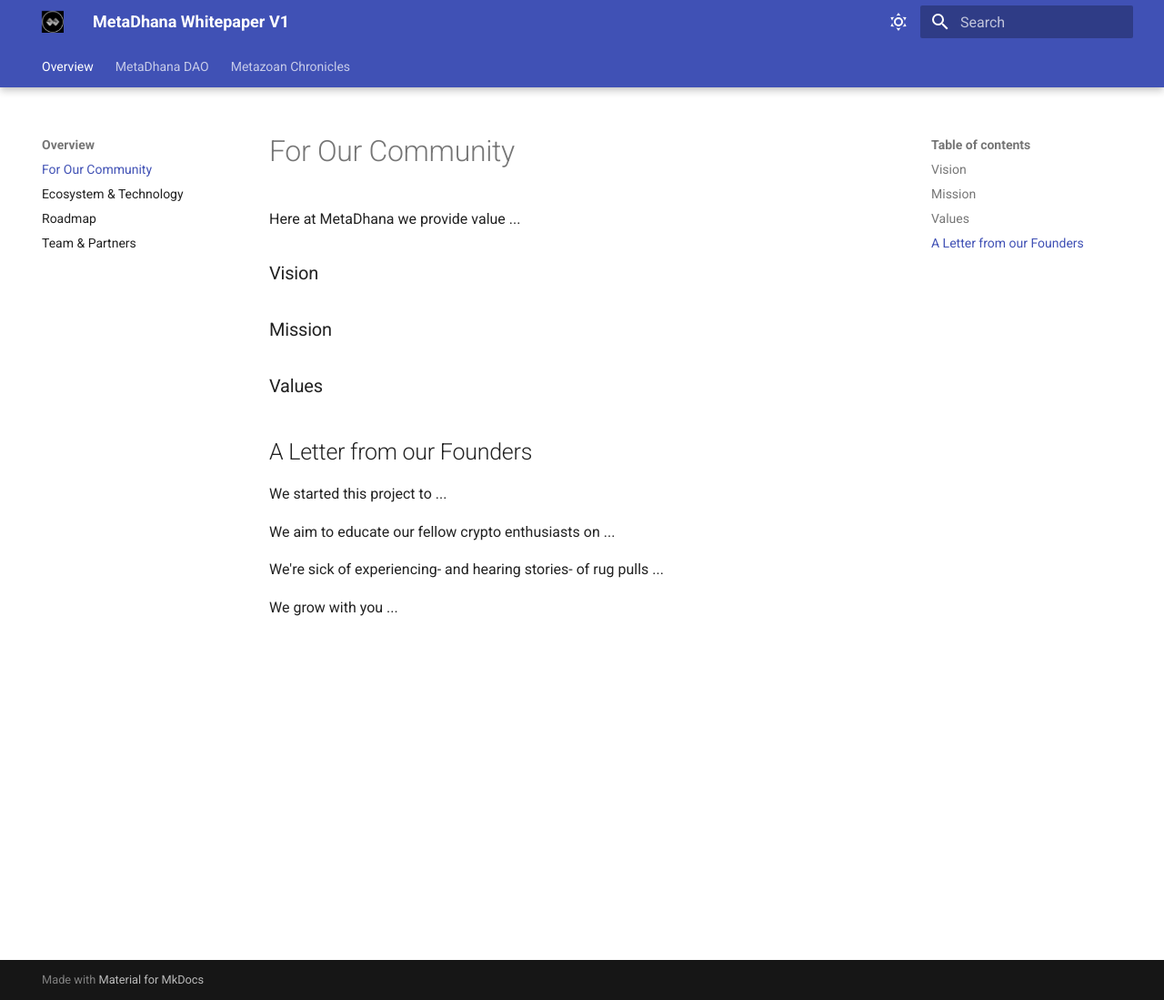
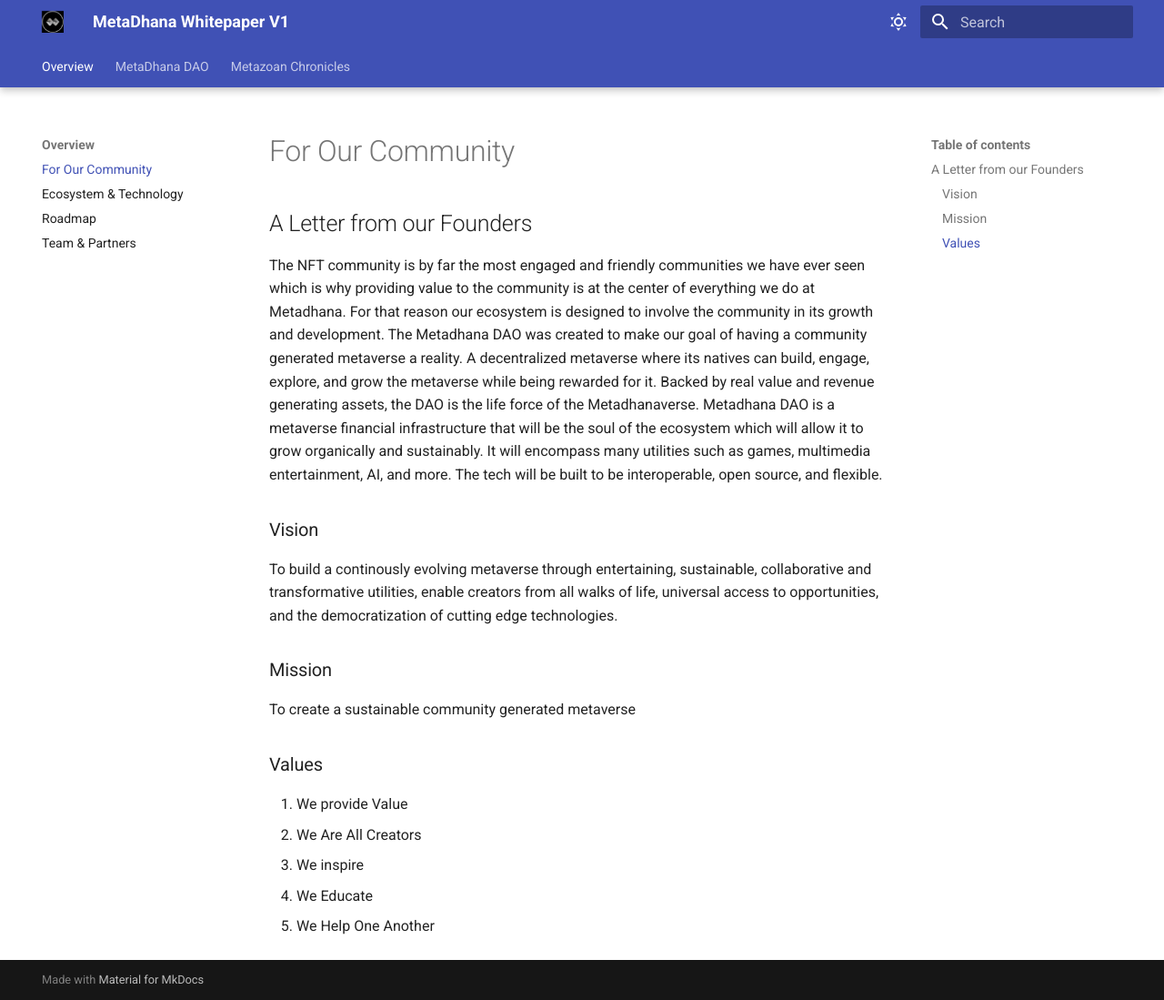
Before and after one commit to AshtreeBV/metazoan-whitepaper, an MkDocs documentation site: the page built from docs/overview/for-our-community.md, in a window 1280 px wide and 1099 px high. Shown: the whole window at 91% size. Built offline with MkDocs 1.6.1 and Material for MkDocs 9.7.7, drawn with Linux system fonts in a browser that asks for light colours.

Commit message:
Update for-our-community.md

```diff
--- a/docs/overview/for-our-community.md
+++ b/docs/overview/for-our-community.md
@@ -1,19 +1,19 @@
 # For Our Community
 
-Here at MetaDhana we provide value ...
+## A Letter from our Founders
+The NFT community is by far the most engaged and friendly communities we have ever seen which is why providing value to the community is at the center of everything we do at Metadhana. For that reason our ecosystem is designed to involve the community in its growth and development. The Metadhana DAO was created to make our goal of having a community generated metaverse a reality. A decentralized metaverse where its natives can build, engage, explore, and grow the metaverse while being rewarded for it. Backed by real value and revenue generating assets, the DAO is the life force of the Metadhanaverse. Metadhana DAO is a metaverse financial infrastructure that will be the soul of the ecosystem which will allow it to grow organically and sustainably. It will encompass many utilities such as games, multimedia entertainment, AI, and more. The tech will be built to be interoperable, open source, and flexible.
 
 ### Vision
 
+To build a continously evolving metaverse through entertaining, sustainable, collaborative and transformative utilities, enable creators from all walks of life, universal access to opportunities, and the democratization of cutting  edge technologies.
+
+
 ### Mission
+To create a sustainable community generated metaverse
 
 ### Values
-
-## A Letter from our Founders
-
-We started this project to ...
-
-We aim to educate our fellow crypto enthusiasts on ...
-
-We're sick of experiencing- and hearing stories- of rug pulls ...
-
-We grow with you ...
+1. We provide Value
+2. We Are All Creators
+3. We inspire
+4. We Educate
+5. We Help One Another
```
